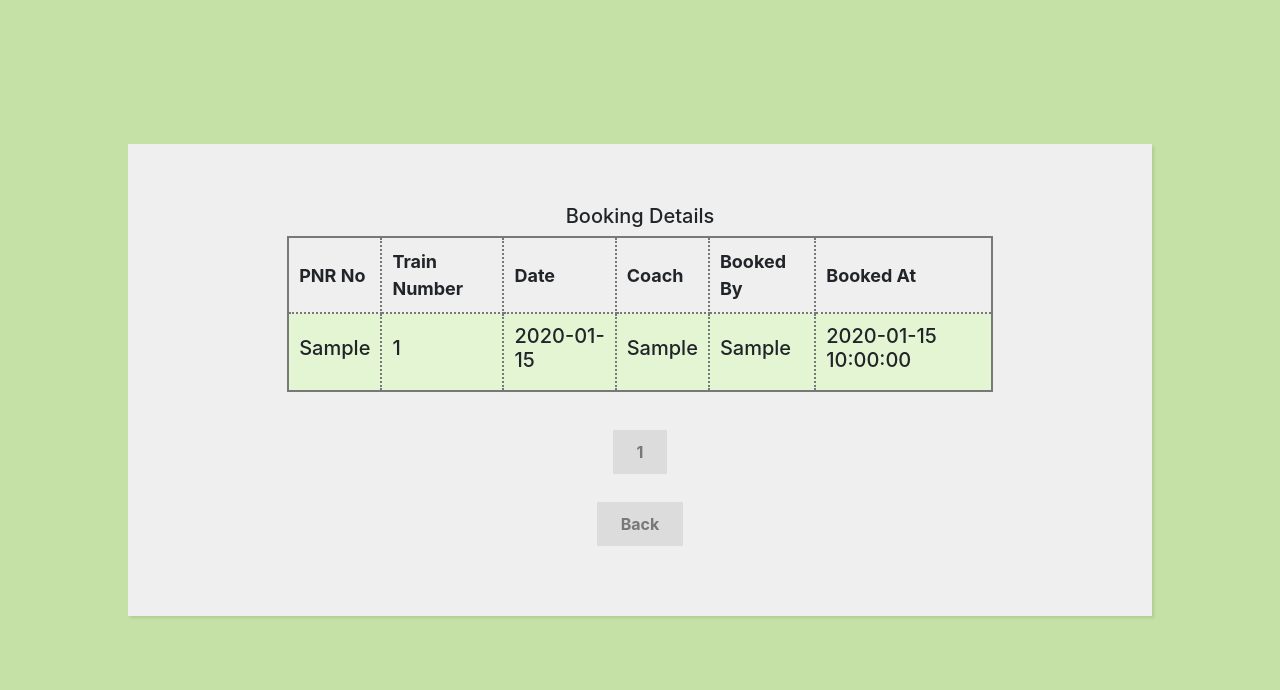
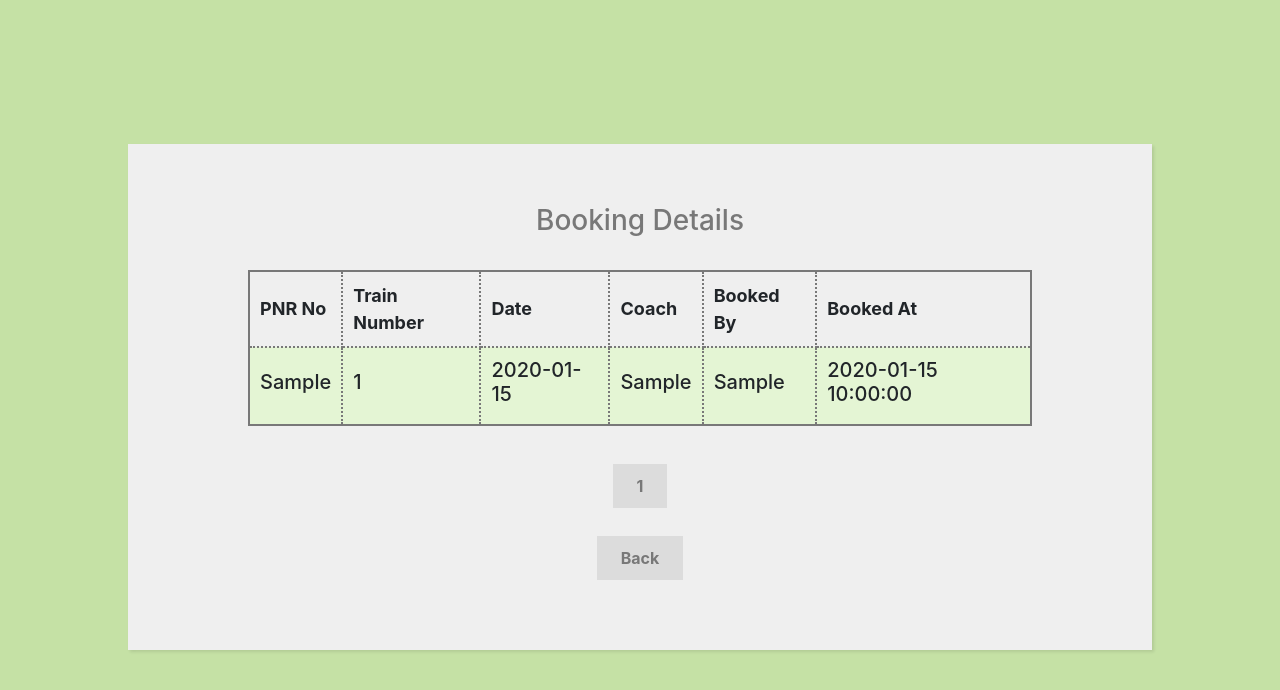
Before and after one commit to pranjalibajpai/eRail, a PHP site: page /view-bookings.php in a window 1280 px wide. Shown: the part 56-746 px from the top of the page. Run offline with PHP 8.4, Linux system fonts and the light colour scheme; the visitor is signed in with stand-in values (Sample User, id 1); tables that the repository leaves empty hold one stand-in row (values such as "Sample post"); some libraries are stand-ins or nearby versions.

Commit message:
style: update

```diff
--- a/view-bookings.php
+++ b/view-bookings.php
@@ -27,7 +27,7 @@
 <?php include "template/header-name.php" ?>
 <style>
     table {
-        width: 90%;
+        width: 100%;
         margin: 0 auto;
         font-size: large;
         border: 2px solid rgb(120, 120, 120);
@@ -49,7 +49,7 @@
 </style>
 <div style="margin-top:200px;">
     <form style = "width: 80%;">
-        <h5>Booking Details</h5>
+        <h3 class="heading">Booking Details</h3><br>
         <section>
             <table>
                 <tr>
```
